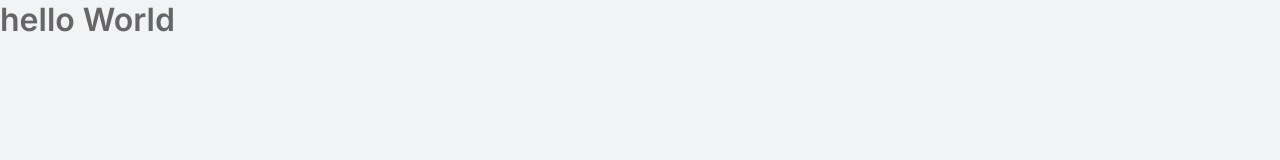
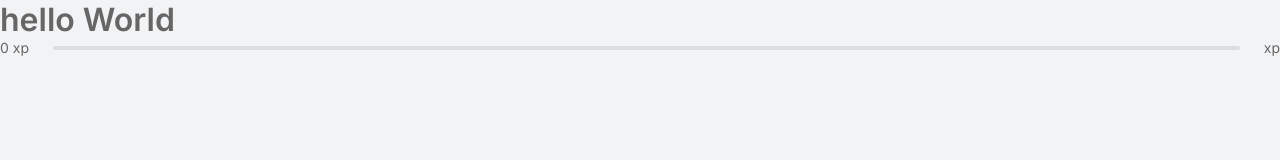
Before and after one commit to ChristanDaniel/clone_move-it, a Next.js app: page / in a window 1280 px wide. Shown: the top 160 px of the page. Built offline with nearby package versions, Linux system fonts and the light colour scheme.

Commit message:
css do experience bar

```diff
--- a/src/components/ExperienceBar.tsx
+++ b/src/components/ExperienceBar.tsx
@@ -7,6 +7,7 @@ export function ExperienceBar() {
             <div>
                 <div />
             </div>
+            <span>xp</span>
         </header>
     )
 }
--- a/src/pages/index.tsx
+++ b/src/pages/index.tsx
@@ -1,4 +1,5 @@
 import Head from 'next/head'
+import { ExperienceBar } from '../components/ExperienceBar'
 
 
 export default function Home() {
@@ -9,6 +10,7 @@ export default function Home() {
       </Head>
 
       <h1>hello World</h1>
+      <ExperienceBar />
     </>
   )
 }
--- a/src/styles/components/ExperienceBar.module.css
+++ b/src/styles/components/ExperienceBar.module.css
@@ -1,4 +1,21 @@
-experienceBar {
+.experienceBar {
     display: flex;
     align-items: center;
 }
+
+.experienceBar span {
+    font-size: 14px;
+}
+
+.experienceBar > div {
+    flex: 1;
+    height: 4px;
+    border-radius: 4px;
+    background: var(--gray-line);
+    margin: 0 1.5rem;
+    position: relative;
+}
+
+.experienceBar > div >div {
+
+}
```
